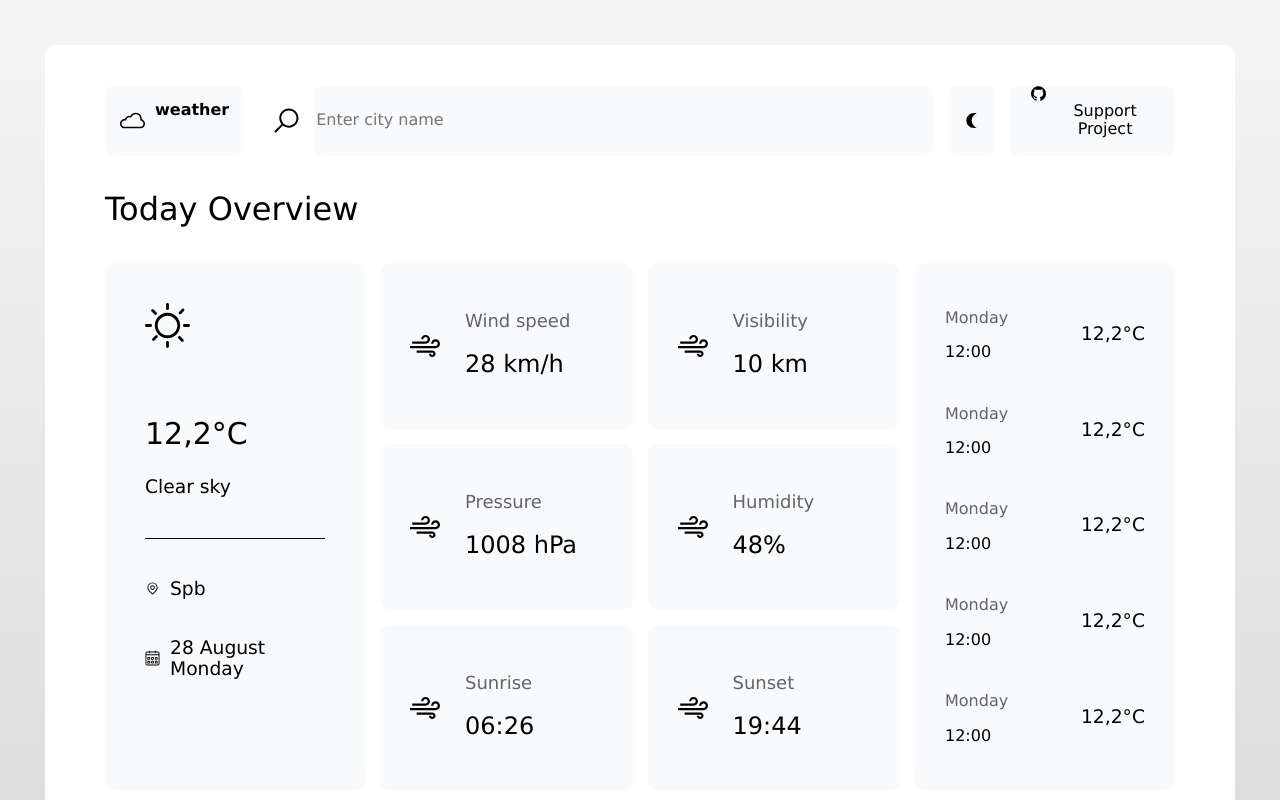
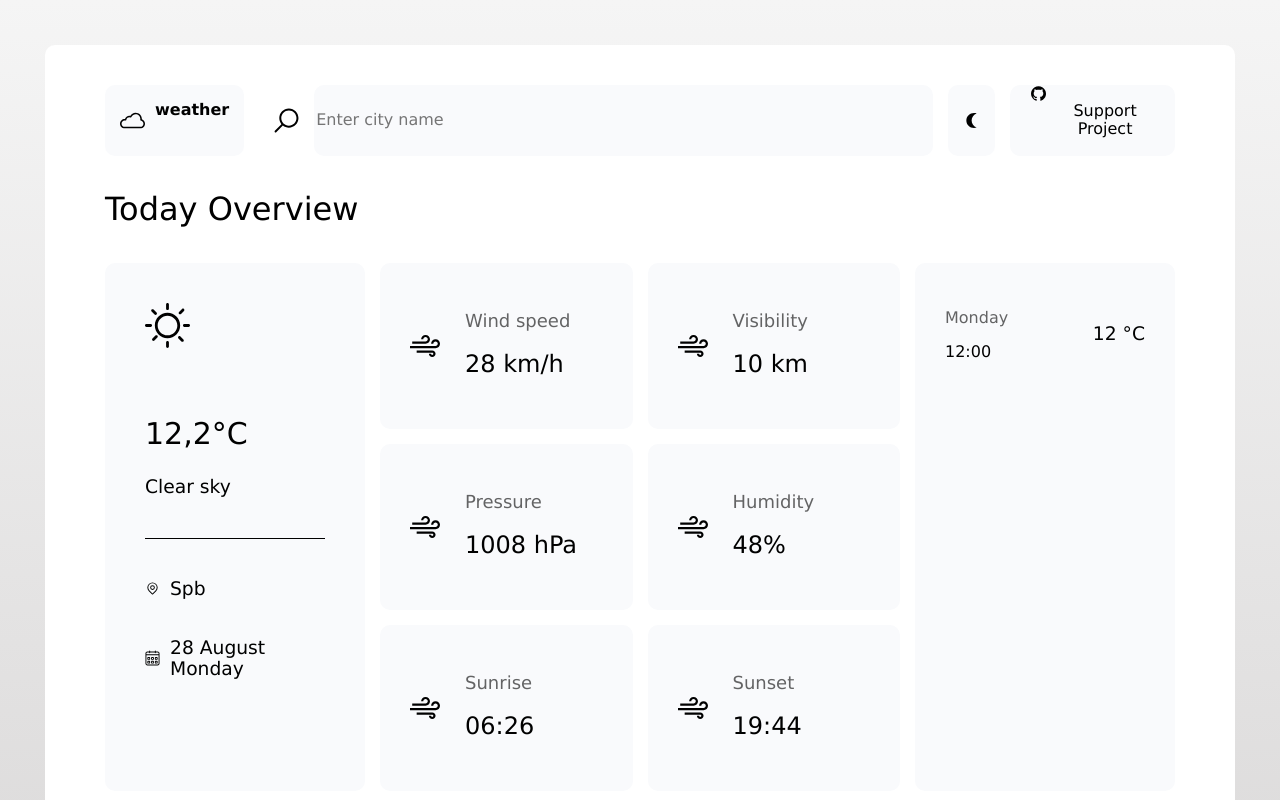
Before and after one commit to sollommons/weather, a React (Vite) app in the folder frontend/: page / in a window 1280 px wide. Shown: the top 800 px of the page. Built offline with nearby package versions, Linux system fonts and the light colour scheme.

Commit message:
forecast items

```diff
--- a/frontend/src/components/forecast-item/forecast-item.tsx
+++ b/frontend/src/components/forecast-item/forecast-item.tsx
@@ -1,11 +1,17 @@
-export function ForecastItem(): JSX.Element {
+type ForecastItemProps = {
+  day: string;
+  time: string;
+  temp: string;
+}
+
+export function ForecastItem({ day, time, temp }: ForecastItemProps): JSX.Element {
   return (
     <div className="overview__forecast-item">
       <div className="overview__forecast-item-data">
-        <p className="overview__forecast-item-day">Monday</p>
-        <p className="overview__forecast-item-time">12:00</p>
+        <p className="overview__forecast-item-day">{day}</p>
+        <p className="overview__forecast-item-time">{time}</p>
       </div>
-      <h3 className="overview__forecast-item-temp">12,2°C</h3>
+      <h3 className="overview__forecast-item-temp">{temp}</h3>
     </div>
   );
 }
--- a/frontend/src/components/forecast/forecast.tsx
+++ b/frontend/src/components/forecast/forecast.tsx
@@ -3,11 +3,11 @@ import { ForecastItem } from "../forecast-item/forecast-item";
 export function Forecast(): JSX.Element {
   return (
     <div className="overview__forecast">
-      <ForecastItem />
-      <ForecastItem />
-      <ForecastItem />
-      <ForecastItem />
-      <ForecastItem />
+      <ForecastItem
+        day="Monday"
+        time="12:00"
+        temp="12 °C"
+      />
     </div>
   );
 }
```
